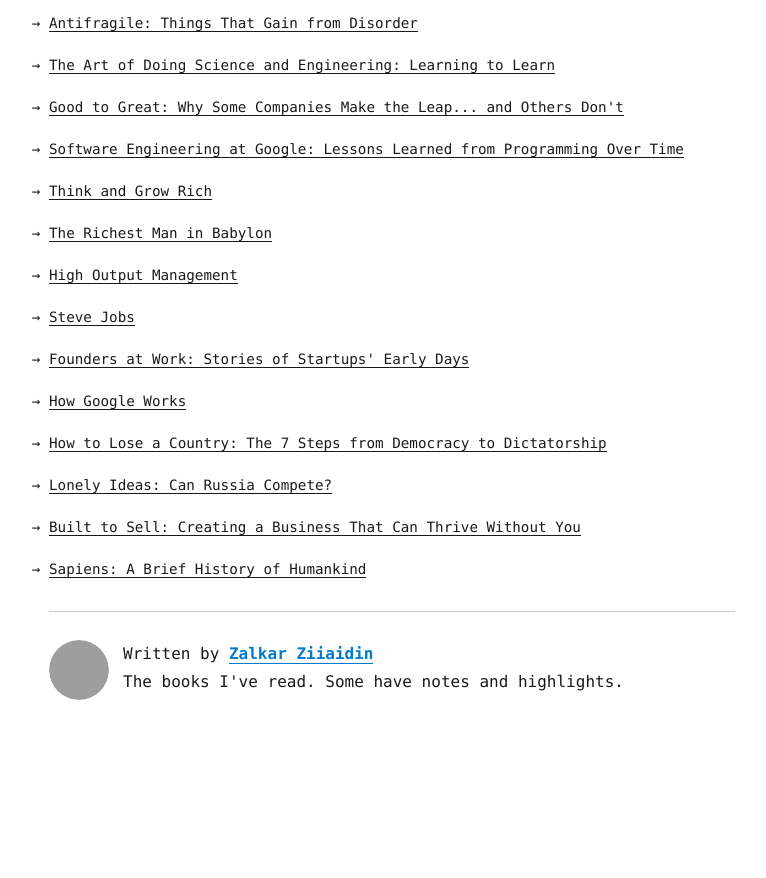
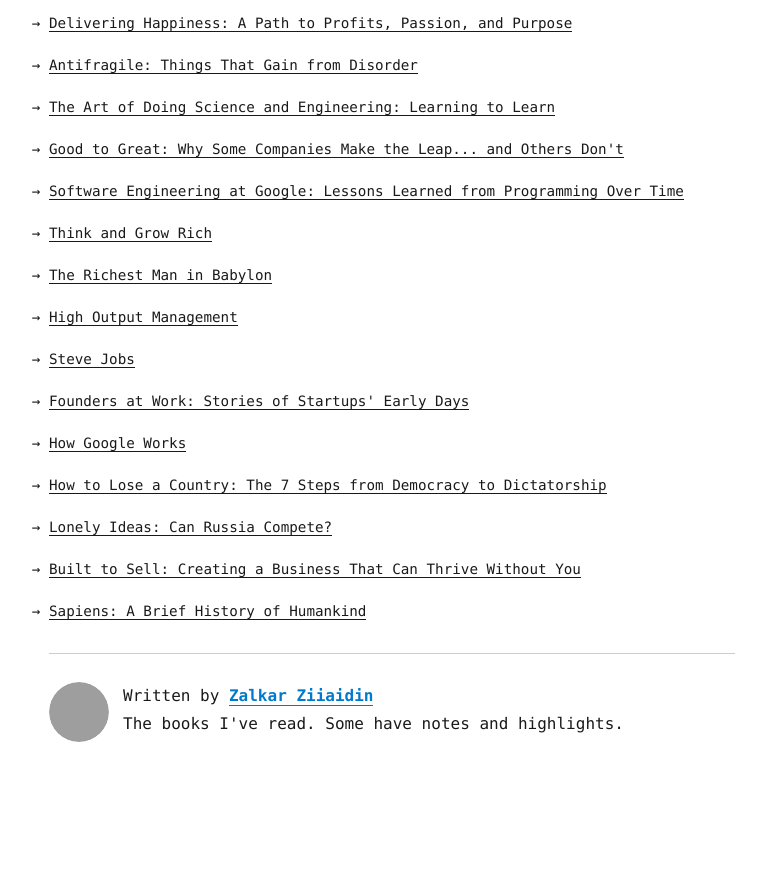
Before and after one commit to zalkar-z/personal-blog, a Gatsby site: page /wishlist/ in a window 1280 px wide. Shown: the part 139-1017 px from the top of the page, without its empty margins (248-1014 px from the left). Before the commit the page ends 975 px from the top, so only its background shows below. Built offline with nearby package versions, Linux system fonts and the light colour scheme; Gatsby itself is replaced by a stand-in of ours; some packages are replaced by stand-ins of ours; grey boxes are pictures that could not be loaded.

Commit message:
Update index.md

```diff
--- a/content/blog/wishlist/index.md
+++ b/content/blog/wishlist/index.md
@@ -6,6 +6,7 @@ date: "2020-06-27"
 reviewAvailable: false
 ---
 
+- [Delivering Happiness: A Path to Profits, Passion, and Purpose](https://www.goodreads.com/book/show/6828896-delivering-happiness)
 - [Antifragile: Things That Gain from Disorder](https://www.goodreads.com/book/show/13530973-antifragile)
 - [The Art of Doing Science and Engineering: Learning to Learn](https://www.goodreads.com/book/show/530415.The_Art_of_Doing_Science_and_Engineering)
 - [Good to Great: Why Some Companies Make the Leap... and Others Don't](https://www.goodreads.com/book/show/76865.Good_to_Great)
```
